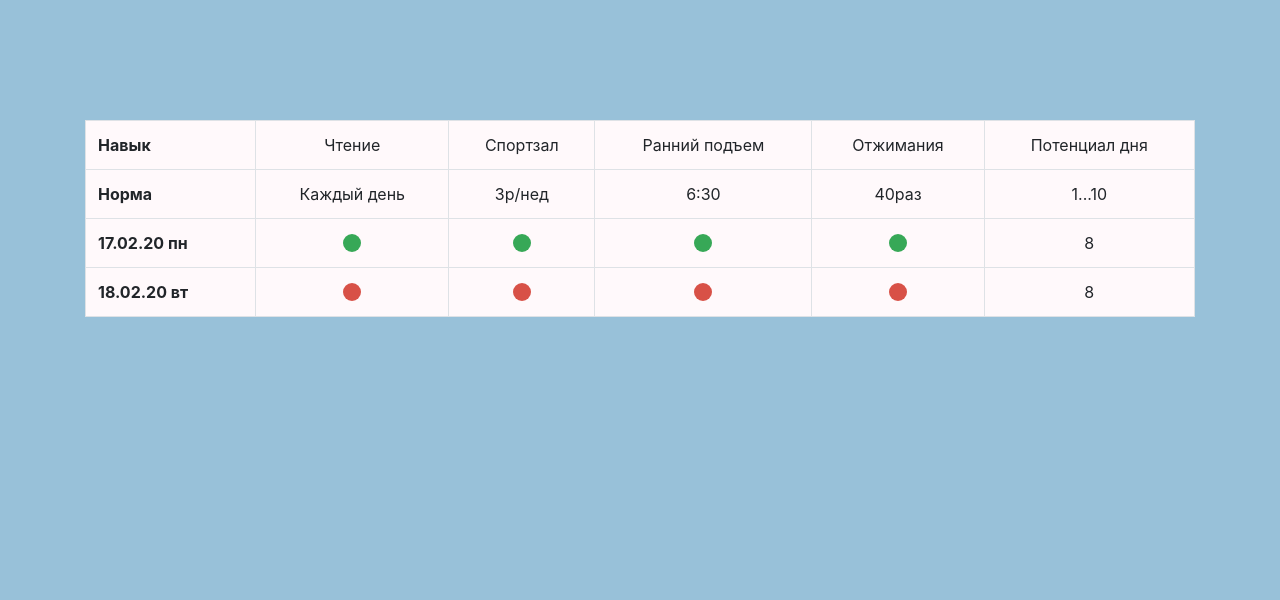
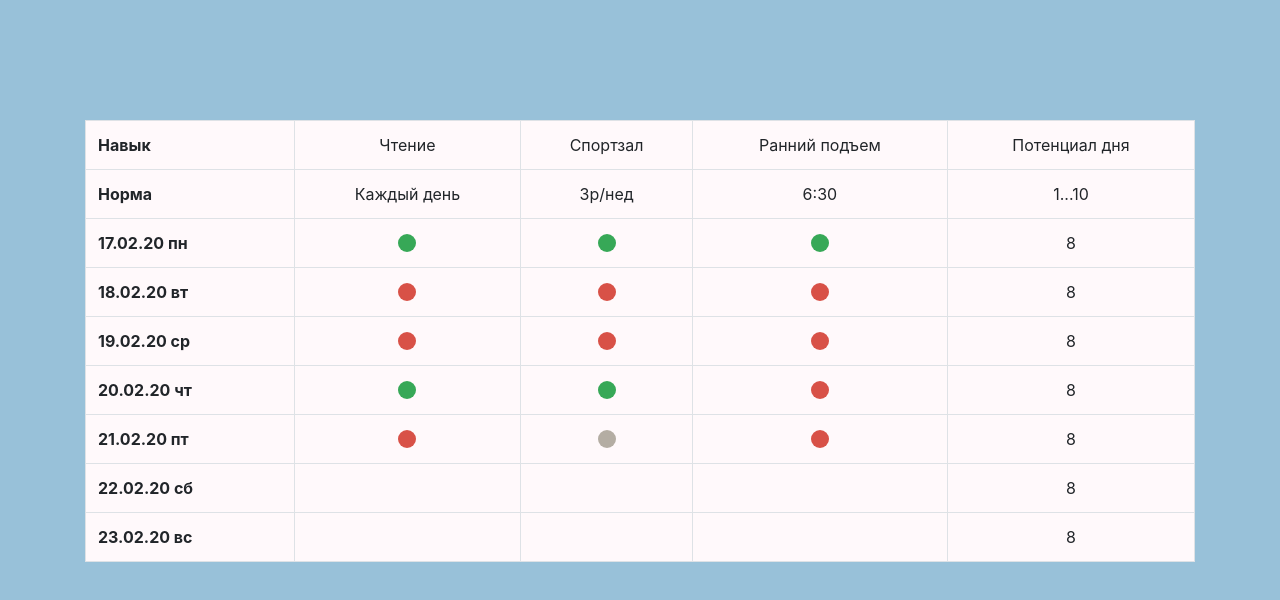
Before and after one commit to PickleDan/habits-tracker-app, a React (Create React App) app: page / in a window 1280 px wide. Shown: the top 600 px of the page. Built offline with nearby package versions, Linux system fonts and the light colour scheme.

Commit message:
rewrite habit status definder via HabitStatus component. Add date utils to find the current week

```diff
--- a/src/App.scss
+++ b/src/App.scss
@@ -22,9 +22,9 @@ $background-table-color: #fff9fb;
       width: 18px;
       height: 18px;
       border-radius: 50%;
-      cursor: pointer;
       position: absolute;
       left: 50%;
+      cursor: pointer;
       transform: translate(-50%, -50%);
     }
     .green-mark {
--- a/src/components/DaysOfWeek.js
+++ /dev/null
@@ -1,23 +0,0 @@
-function getMonday(d) {
-  d = new Date(d);
-  let day = d.getDay(),
-    diff = d.getDate() - day + (day === 0 ? -6 : 1); // adjust when day is sunday
-  return new Date(d.setDate(diff));
-}
-
-function getDayFromMonday(num) {
-  const date = new Date();
-  return new Date(date.setDate(monday.getDate() + num));
-}
-
-const monday = getMonday(new Date());
-
-let currentDay = new Date().getDay(); // сб: 6, вс: 0
-if (currentDay === 0) currentDay = 7;
-
-const daysOfWeek = [monday];
-for (let i = 1; i < currentDay; i++) {
-  daysOfWeek.push(getDayFromMonday(i));
-}
-
-export default daysOfWeek;
--- /dev/null
+++ b/src/components/HabitStatus.js
@@ -0,0 +1,33 @@
+import React from "react";
+import GreenMark from "./StatusMarks/GreenMark";
+import RedMark from "./StatusMarks/RedMark";
+import NeutralMark from "./StatusMarks/NeutralMark";
+
+const Status = {
+  DONE: "DONE",
+  FAILED: "FAILED",
+  NEUTRAL: "NEUTRAL",
+  NOT_SPECIFIED: "NOT_SPECIFIED"
+};
+
+const habitStatusComponents = {
+  [Status.DONE]: GreenMark,
+  [Status.FAILED]: RedMark,
+  [Status.NEUTRAL]: NeutralMark,
+  [Status.NOT_SPECIFIED]: () => null
+};
+
+const getHabitStatusComponent = status =>
+  habitStatusComponents[status] || habitStatusComponents[Status.NOT_SPECIFIED];
+
+const HabitStatus = ({ habitStatus, onClick }) => {
+  const StatusComponent = getHabitStatusComponent(habitStatus);
+
+  return (
+    <div className="habit-status-container" onClick={onClick}>
+      <StatusComponent />
+    </div>
+  );
+};
+
+export default HabitStatus;
--- a/src/components/Table.js
+++ b/src/components/Table.js
@@ -2,20 +2,76 @@ import React from "react";
 import moment from "moment";
 import "moment/locale/ru";
 
-import GreenMark from "./StatusMarks/GreenMark";
-import RedMark from "./StatusMarks/RedMark";
-import NeutralMark from "./StatusMarks/NeutralMark";
-import daysOfWeek from "./DaysOfWeek";
+import HabitStatus from "./HabitStatus";
+
+import { DateUtils } from "../utils/date";
 
 moment.locale("ru");
 
 const Status = {
   DONE: "DONE",
   FAILED: "FAILED",
+  NEUTRAL: "NEUTRAL",
   NOT_SPECIFIED: "NOT_SPECIFIED"
 };
 
-export default function Table({ HABITS }) {
+export default class Table extends React.Component {
+  constructor(props) {
+    super(props);
+    this.state = {
+      READING_HABIT: {
+        name: "Чтение",
+        measuringValue: "Каждый день",
+        stats: [
+          { status: Status.DONE },
+          { status: Status.FAILED },
+          { status: Status.FAILED },
+          { status: Status.DONE },
+          { status: Status.FAILED },
+          { status: "" },
+          { status: "" }
+        ]
+      },
+      GYM_HABIT: {
+        name: "Спортзал",
+        measuringValue: "3р/нед",
+        stats: [
+          { status: Status.DONE },
+          { status: Status.FAILED },
+          { status: Status.FAILED },
+          { status: Status.DONE },
+          { status: Status.NEUTRAL },
+          { status: Status.NOT_SPECIFIED },
+          { status: Status.NOT_SPECIFIED }
+        ]
+      },
+      EARLY_RISE_HABIT: {
+        name: "Ранний подъем",
+        measuringValue: "6:30",
+        stats: [
+          { status: Status.DONE },
+          { status: Status.FAILED },
+          { status: Status.FAILED },
+          { status: Status.FAILED },
+          { status: Status.FAILED },
+          { status: Status.NOT_SPECIFIED },
+          { status: Status.NOT_SPECIFIED }
+        ]
+      }
+    };
+  }
+
+  handleClickCell = e => {
+    const test = e.target;
+    console.log(test);
+  };
+
+  render() {
+    const HABITS = [
+      this.state.READING_HABIT,
+      this.state.GYM_HABIT,
+      this.state.EARLY_RISE_HABIT
+    ];
     const listOfHabitsNames = HABITS.map(habit => <td>{habit.name}</td>);
 
     const listOfMeasureValue = HABITS.map(habit => (
@@ -35,20 +91,17 @@ export default function Table({ HABITS }) {
             {listOfMeasureValue}
             <td>1...10</td>
           </tr>
-        {daysOfWeek.map((day, dayOrderNumber) => (
+          {DateUtils.getWeekDays(new Date()).map((day, dayOrderNumber) => (
             <tr className="status-cell">
               <th scope="row">
                 {moment(day, "DD.MM.YYYY").format("DD.MM.YY dd")}
               </th>
               {HABITS.map(habit => (
                 <td>
-                {habit.stats[dayOrderNumber].status === Status.DONE ? (
-                  <GreenMark />
-                ) : habit.stats[dayOrderNumber].status === Status.FAILED ? (
-                  <RedMark />
-                ) : (
-                  <NeutralMark />
-                )}
+                  <HabitStatus
+                    onClick={this.handleHabitStatusChange}
+                    habitStatus={habit.stats[dayOrderNumber].status}
+                  />
                 </td>
               ))}
               <td>8</td>
@@ -58,3 +111,4 @@ export default function Table({ HABITS }) {
       </div>
     );
   }
+}
--- a/src/models/mocks/habit.js
+++ b/src/models/mocks/habit.js
@@ -15,8 +15,8 @@ const READING_HABIT = createHabit({
     { status: Status.FAILED },
     { status: Status.DONE },
     { status: Status.FAILED },
-    { status: Status.DONE },
-    { status: Status.DONE }
+    { status: "" },
+    { status: "" }
   ]
 });
 
@@ -27,10 +27,10 @@ const GYM_HABIT = createHabit({
     { status: Status.DONE },
     { status: Status.FAILED },
     { status: Status.FAILED },
+    { status: Status.DONE },
     { status: Status.NOT_SPECIFIED },
-    { status: Status.NOT_SPECIFIED },
-    { status: Status.DONE },
-    { status: Status.DONE }
+    { status: "" },
+    { status: "" }
   ]
 });
 
@@ -43,24 +43,24 @@ const EARLY_RISE_HABIT = createHabit({
     { status: Status.FAILED },
     { status: Status.FAILED },
     { status: Status.FAILED },
-    { status: Status.DONE },
-    { status: Status.DONE }
+    { status: "" },
+    { status: "" }
   ]
 });
 
-const PUSHUPS_HABIT = createHabit({
-  name: "Отжимания",
-  measuringValue: "40раз",
-  stats: [
-    { status: Status.DONE },
-    { status: Status.FAILED },
-    { status: Status.FAILED },
-    { status: Status.DONE },
-    { status: Status.DONE },
-    { status: Status.DONE },
-    { status: Status.DONE }
-  ]
-});
+// const PUSHUPS_HABIT = createHabit({
+//   name: "Отжимания",
+//   measuringValue: "40раз",
+//   stats: [
+//     { status: Status.DONE },
+//     { status: Status.FAILED },
+//     { status: Status.FAILED },
+//     { status: Status.DONE },
+//     { status: Status.DONE },
+//     { status: "" },
+//     { status: "" }
+//   ]
+// });
 
-const HABITS = [READING_HABIT, GYM_HABIT, EARLY_RISE_HABIT, PUSHUPS_HABIT];
+const HABITS = [READING_HABIT, GYM_HABIT, EARLY_RISE_HABIT];
 export { HABITS };
--- /dev/null
+++ b/src/utils/date.js
@@ -0,0 +1,37 @@
+const SUNDAY_CORRECT_ORDER_NUMBER = 7;
+const getDay = date => {
+  const weekDayNumber = date.getDay();
+  const isSunday = weekDayNumber === 0;
+
+  return isSunday ? SUNDAY_CORRECT_ORDER_NUMBER : weekDayNumber;
+};
+
+const MONDAY_ORDER_NUMBER = 1;
+function getMonday(todayDate) {
+  const clonedTodayDate = new Date(todayDate);
+  const dayOrderNumber = getDay(clonedTodayDate);
+
+  if (dayOrderNumber === MONDAY_ORDER_NUMBER) {
+    return clonedTodayDate;
+  }
+
+  const lastMondayMonthDay = clonedTodayDate.getDate() - dayOrderNumber + 1;
+  const lastMondayDate = new Date(clonedTodayDate.setDate(lastMondayMonthDay));
+
+  return lastMondayDate;
+}
+
+const getWeekDays = todayDate =>
+  new Array(7).fill(null).map((v, dayOrderNumber) => {
+    const mondayDate = getMonday(todayDate);
+    const mondayMonthDay = mondayDate.getDate();
+
+    return new Date(mondayDate.setDate(mondayMonthDay + dayOrderNumber));
+  });
+
+const DateUtils = {
+  getMonday,
+  getWeekDays
+};
+
+export { DateUtils };
```
Lines whose indentation alone changed are shown as unchanged.
